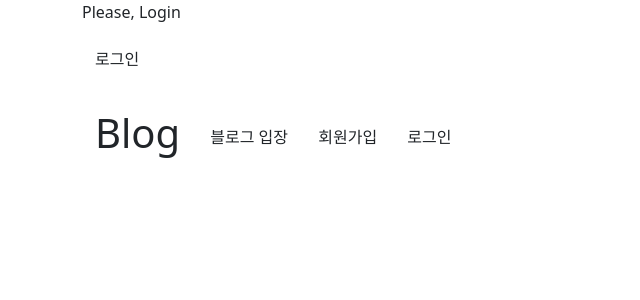
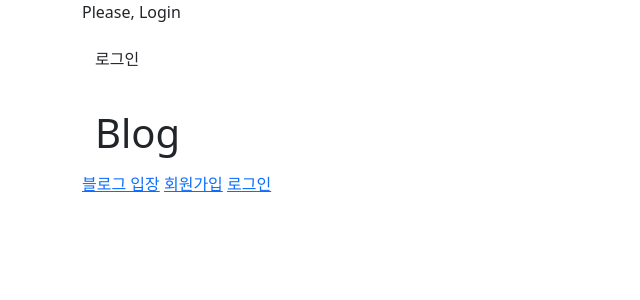
Before and after one commit to gns0314/DjangoBlog, a Django app: page / in a window 1280 px wide. Shown: the top 300 px of the page, without its empty margins (0-640 px from the left). Run offline with Django 4.2, Linux system fonts and the light colour scheme.

Commit message:
base ui 완성

```diff
--- a/templates/index.html
+++ b/templates/index.html
@@ -1,6 +1,8 @@
 {% extends 'base.html' %}
 {% block content %}
-    <a href="{% url 'blog:list' %}" class="btn">블로그 입장</a>
-    <a href="{% url 'user:register' %}" class="btn">회원가입</a>
-    <a href="{% url 'user:login' %}" class="btn">로그인</a>
+    <div class="header-click">
+        <a href="{% url 'blog:list' %}" >블로그 입장</a>
+        <a href="{% url 'user:register' %}" >회원가입</a>
+        <a href="{% url 'user:login' %}" >로그인</a>
+    </div>
 {% endblock %}
```
